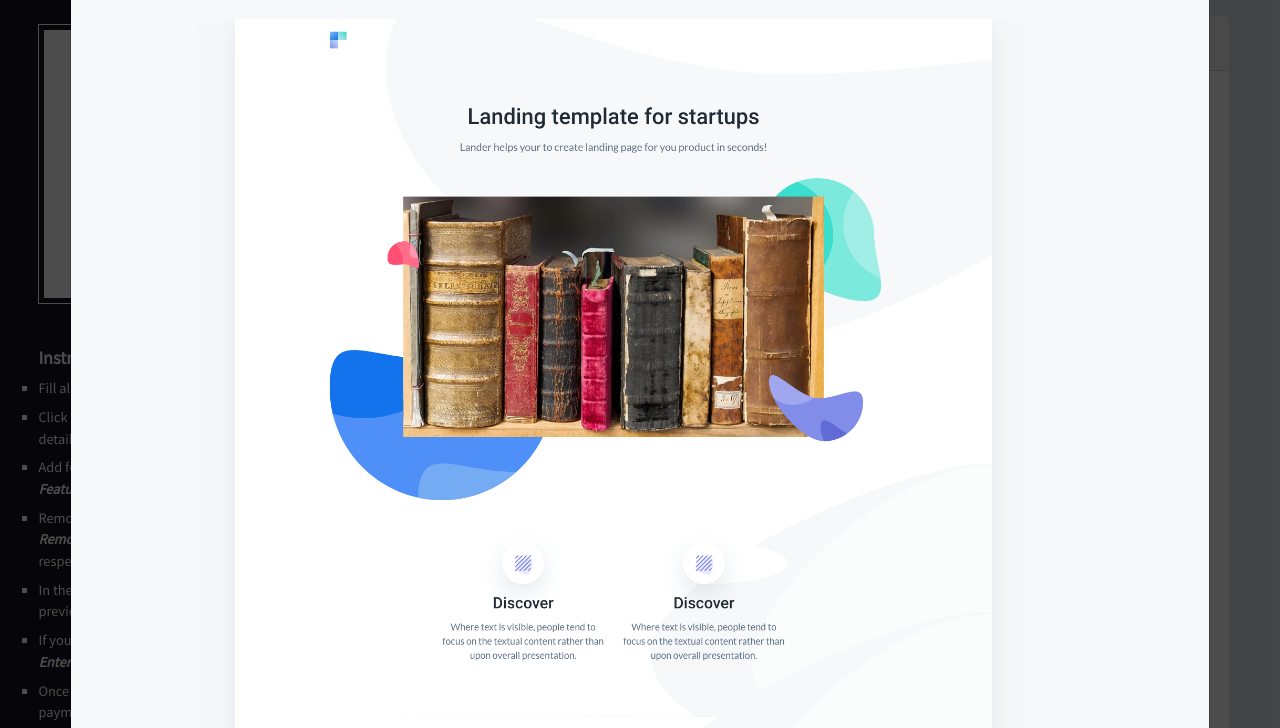
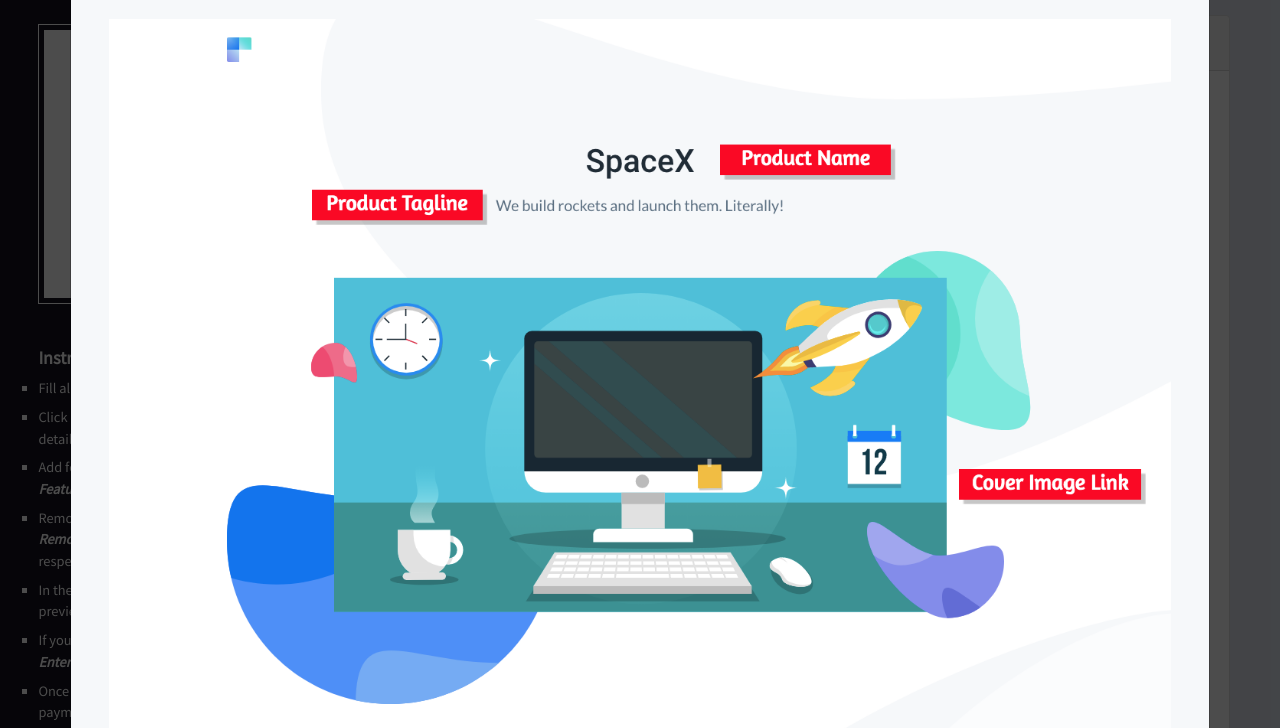
Before and after one commit to landrpage/landrpage.github.io, a plain HTML site: page templates/template-1/index.html in a window 1280 px wide. Both pictures are taken after a click on the picture 191 px from the left and 236 px from the top of the page. Shown: the part 72-800 px from the top of the page. Drawn offline with nearby package versions, Linux system fonts and the light colour scheme.

Commit message:
Updated helper image

```diff
--- a/templates/template-1/index.html
+++ b/templates/template-1/index.html
@@ -21,7 +21,7 @@
             <div class="modal-dialog modal-xl" role="document">
                 <div class="modal-content" style="background-color: #F6F8FA;">
                     <div class="modal-body">
-                        <img src="images/helper_image.png" style="width: 95%; height: 80%;"/>
+                        <img src="images/ava_helper.png" style="width: 100%; height: 80%;"/>
                     </div>
                 </div>
             </div>
```
Also changed, not shown: templates/template-1/images/ava_helper.png (added), templates/template-1/images/helper_image.png (deleted).
